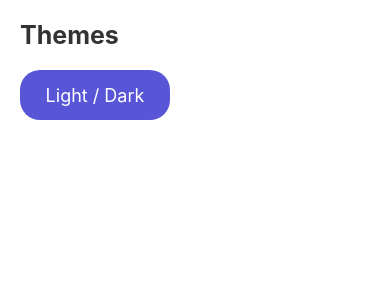
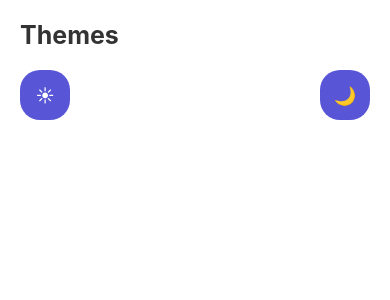
Before and after one commit to JeralPineda/Components-RN, a React Native app: screen /ThemeScreen in a window 390 px wide. Shown: the top 300 px of the page. Built offline with nearby package versions, Linux system fonts and the light colour scheme.

Commit message:
fix: cambiar entre el tema light y dark

```diff
--- a/src/components/flatlist/FlatListMenuHeader.tsx
+++ b/src/components/flatlist/FlatListMenuHeader.tsx
@@ -1,7 +1,8 @@
-import React from "react";
+import React, {useContext} from "react";
 import {StyleSheet, Text, View} from "react-native";
 import {useSafeAreaInsets} from "react-native-safe-area-context";
 import {globalStyles} from "../../theme";
+import {ThemeContext} from "../../context/theme/ThemeContext";
 
 interface FlatListMenuHeaderProps {
   title: string;
@@ -9,10 +10,13 @@ interface FlatListMenuHeaderProps {
 
 export const FlatListMenuHeader = ({title}: FlatListMenuHeaderProps) => {
   const {top} = useSafeAreaInsets();
+  const {
+    theme: {colors},
+  } = useContext(ThemeContext);
 
   return (
     <View style={{marginTop: top + 20, ...styles.header}}>
-      <Text style={globalStyles.title}>{title}</Text>
+      <Text style={{...globalStyles.title, color: colors.text}}>{title}</Text>
     </View>
   );
 };
--- a/src/context/theme/ThemeContext.tsx
+++ b/src/context/theme/ThemeContext.tsx
@@ -14,12 +14,10 @@ export const ThemeProvider = ({children}: any) => {
 
   const setDarkTheme = () => {
     dispatch({type: "set_dark_theme"});
-    console.log("setDarkTheme");
   };
 
   const setLightTheme = () => {
     dispatch({type: "set_light_theme"});
-    console.log("setLightTheme");
   };
 
   return (
--- a/src/context/theme/themeReducer.tsx
+++ b/src/context/theme/themeReducer.tsx
@@ -23,6 +23,22 @@ export const lightTheme: ThemeState = {
   },
 };
 
+export const darkTheme: ThemeState = {
+  currentTheme: "dark",
+  dark: true,
+  dividerColor: "rgba(0,0,0,0.7)",
+  colors: {
+    primary: "#5856d6",
+    background: "#000",
+    card: "green",
+
+    // secondary: "#dbdbdb",
+    text: "#fff",
+    border: "orange",
+    notification: "teal",
+  },
+};
+
 export const themeReducer = (
   state: ThemeState,
   action: ThemeAction,
@@ -33,6 +49,11 @@ export const themeReducer = (
         ...lightTheme,
       };
 
+    case "set_dark_theme":
+      return {
+        ...darkTheme,
+      };
+
     default:
       return state;
   }
--- a/src/screens/ThemeScreen.tsx
+++ b/src/screens/ThemeScreen.tsx
@@ -5,27 +5,44 @@ import {FlatListMenuHeader} from "../components/flatlist";
 import {ThemeContext} from "../context/theme/ThemeContext";
 
 export const ThemeScreen = () => {
-  const {setDarkTheme} = useContext(ThemeContext);
+  const {
+    setDarkTheme,
+    setLightTheme,
+    theme: {colors},
+  } = useContext(ThemeContext);
 
   return (
     <View style={globalStyles.margin}>
       <FlatListMenuHeader title="Themes" />
 
-      <TouchableOpacity
-        style={styles.button}
-        activeOpacity={0.8}
-        onPress={setDarkTheme}>
-        <Text style={styles.text}>Light / Dark</Text>
-      </TouchableOpacity>
+      <View style={styles.buttonContainer}>
+        <TouchableOpacity
+          style={{...styles.button, backgroundColor: colors.primary}}
+          activeOpacity={0.8}
+          onPress={setLightTheme}>
+          <Text style={styles.text}>☀</Text>
+        </TouchableOpacity>
+
+        <TouchableOpacity
+          style={{...styles.button, backgroundColor: colors.primary}}
+          activeOpacity={0.8}
+          onPress={setDarkTheme}>
+          <Text style={styles.text}>🌙</Text>
+        </TouchableOpacity>
+      </View>
     </View>
   );
 };
 
 const styles = StyleSheet.create({
+  buttonContainer: {
+    flexDirection: "row",
+    gap: 10,
+    justifyContent: "space-between",
+  },
   button: {
-    width: 150,
+    width: 50,
     height: 50,
-    backgroundColor: "#5856d6",
     borderRadius: 20,
     justifyContent: "center",
   },
```
